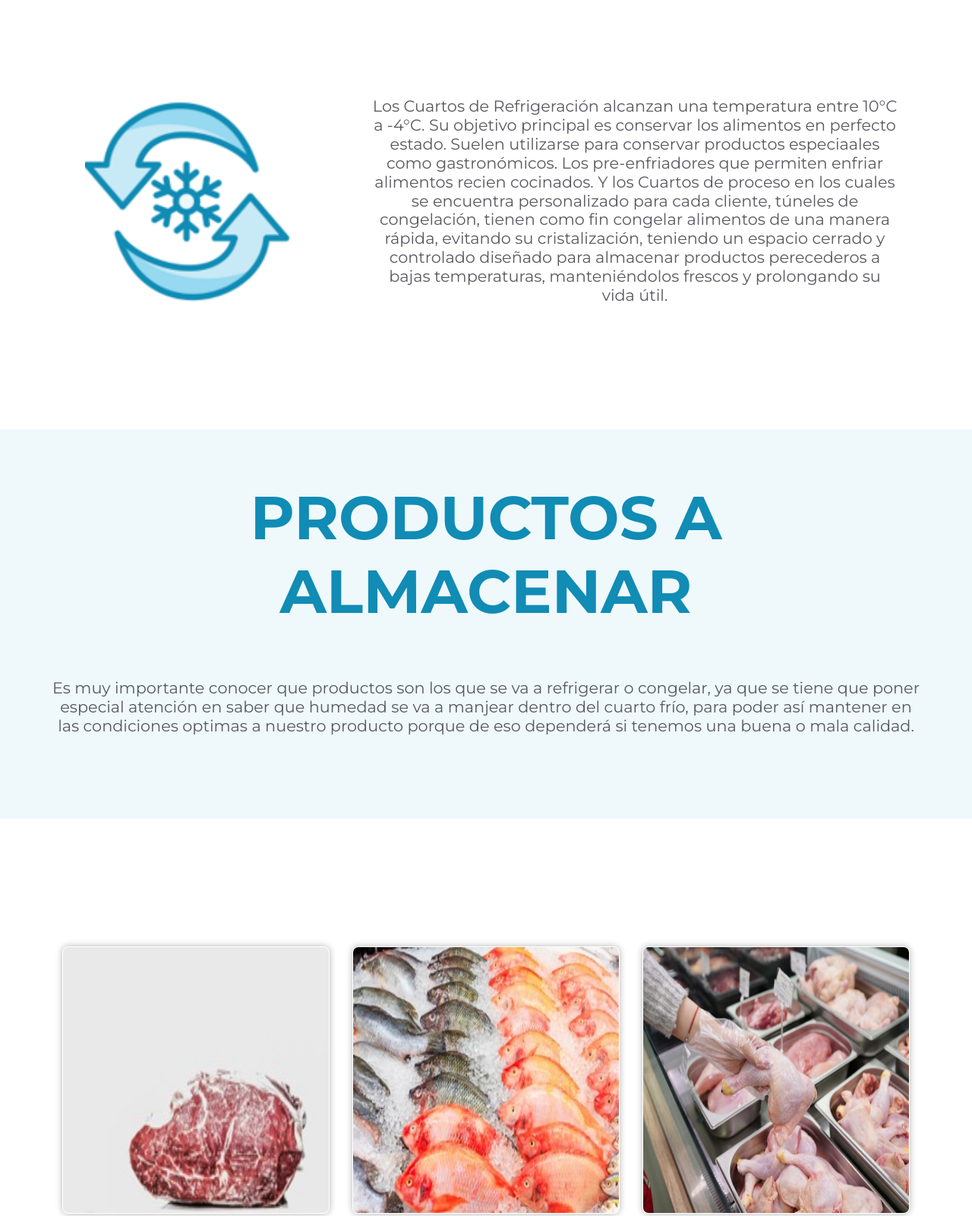
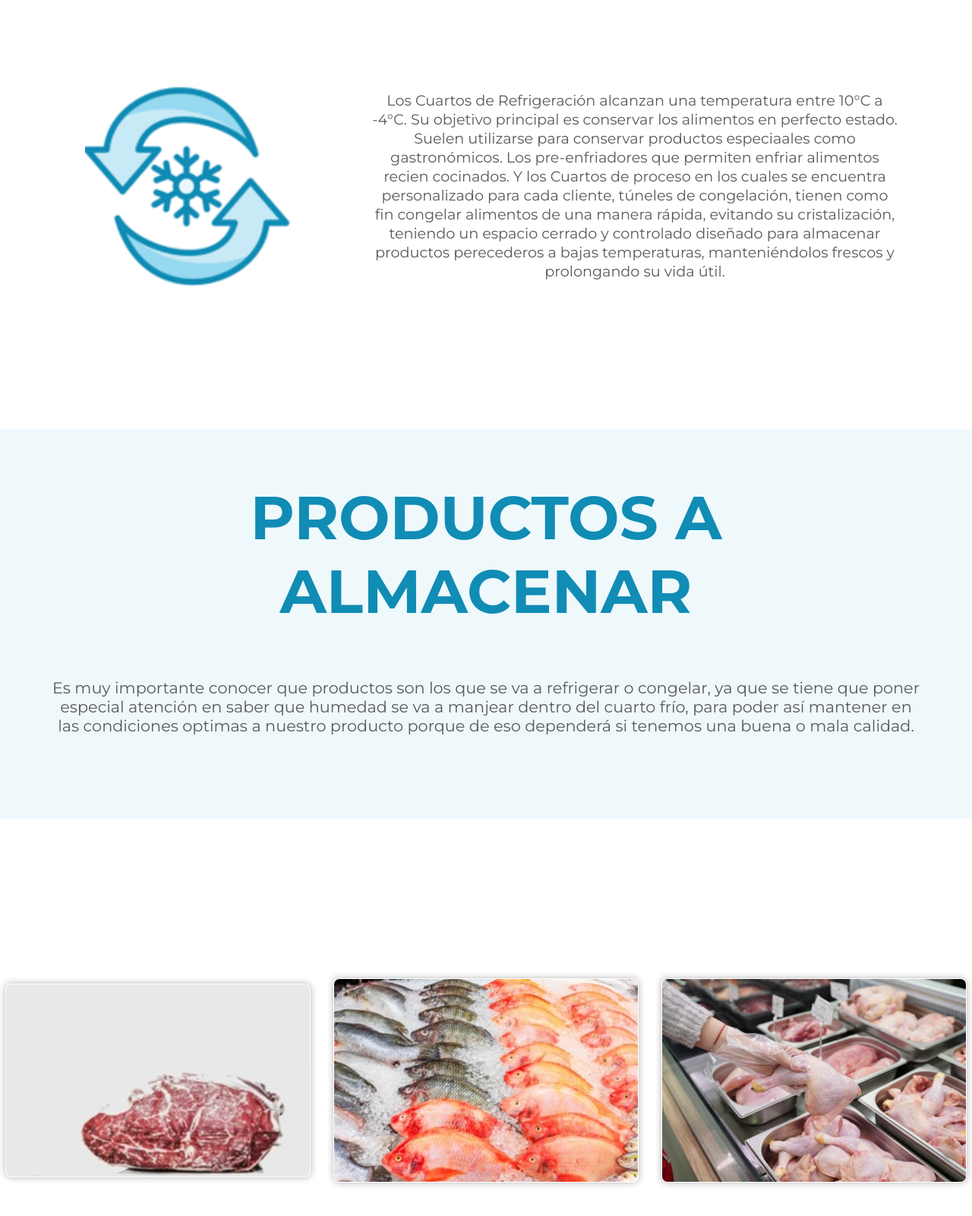
Before and after one commit to PC-Techdeveloper/refriweb, a plain HTML site: page index.html in a window 1280 px wide. Shown: the part 140-1741 px from the top of the page at 76% size. Drawn offline with Linux system fonts and the light colour scheme; a web font is replaced by a local one.

Commit message:
more settings in the page

```diff
--- a/styles.css
+++ b/styles.css
@@ -33,9 +33,13 @@ html {
   flex-direction: row;
   justify-content: space-between;
   align-items: center;
-  width: 100%;
+  min-width: 100%;
   height: 90px;
   box-shadow: var(--box-shadow);
+  position: fixed;
+  top: 0;
+  left: 0;
+  z-index: 1000;
 }
 
 .nav-list {
@@ -86,9 +90,9 @@ a {
   flex-direction: row;
   justify-content: center;
   align-items: center;
-  margin-top: 15px;
+  margin-top: 65px;
   margin-left: 16px;
-  height: 75vh;
+  height: 80vh;
   min-width: 100px;
 }
 
@@ -102,8 +106,8 @@ a {
 }
 
 .info__text {
-  font-size: 1.3rem;
-  line-height: 1.2;
+  font-size: 1.2rem;
+  line-height: 1.3;
   text-wrap: pretty;
   color: var(--text-primary);
   text-align: center;
@@ -146,10 +150,11 @@ a {
 }
 
 .list-img {
-  display: grid;
-  place-content: center;
-  width: 350px;
-  height: 350px;
+  display: flex;
+  justify-content: center;
+  align-items: center;
+  width: 400px;
+  height: auto;
   border-radius: 8px;
   box-shadow: 0 0 10px rgba(0, 0, 0, 0.3);
   opacity: 1;
@@ -173,7 +178,7 @@ a {
 }
 
 .phrase {
-  font-size: 4.5rem;
+  font-size: 4rem;
   text-align: center;
   text-wrap: balance;
   color: var(--text-color);
@@ -223,3 +228,5 @@ footer span {
     transform: translateX(0);
   }
 }
+
+/* Responsive Design */
```
